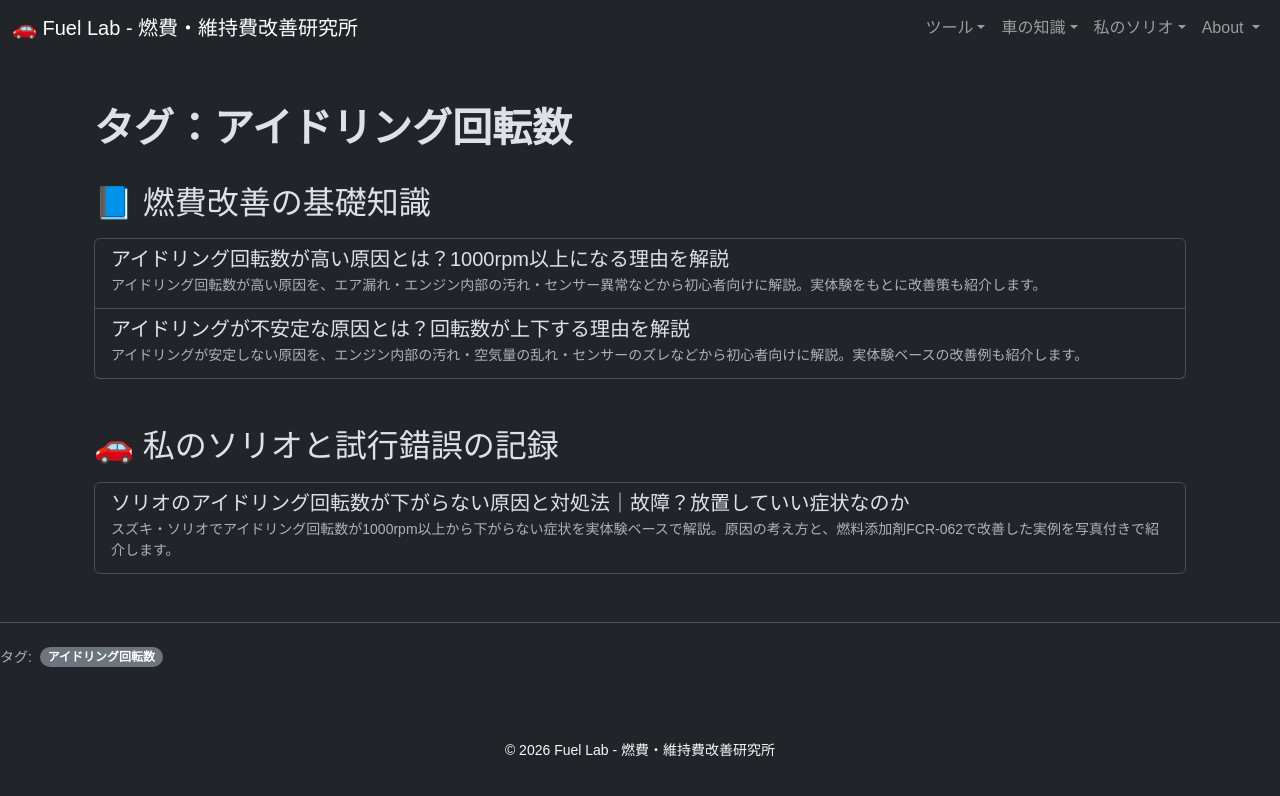
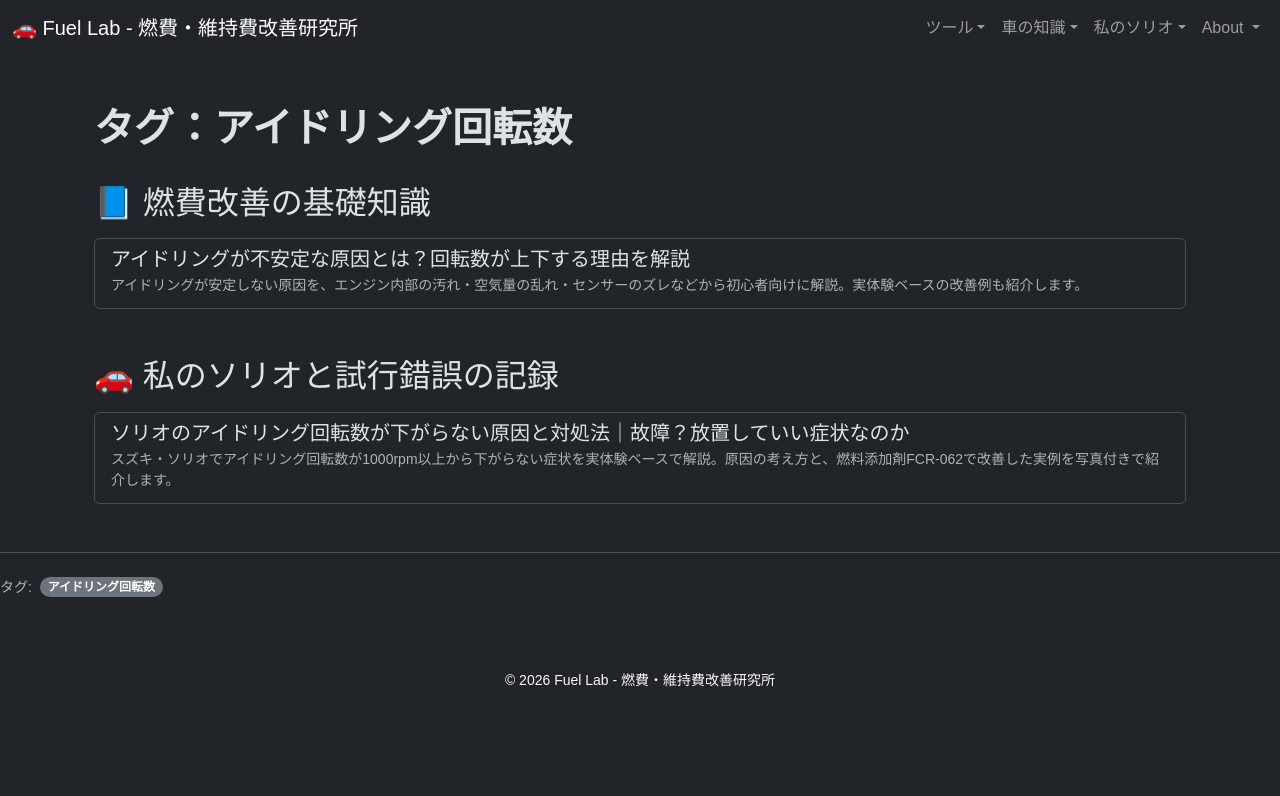
Before and after one commit to funyapar-org/fuel-lab, a Jekyll site: the page built from _tags/アイドリング回転数.md, in a window 1280 px wide. Shown: the top 796 px of the page. Built offline with Jekyll 4.4.1, drawn with Linux system fonts in a browser that asks for light colours.

Commit message:
idle-high.md を更新

```diff
--- a/_knowledge/idle-high.md
+++ b/_knowledge/idle-high.md
@@ -4,10 +4,10 @@ nav_title: アイドリング回転数が高い原因とは？
 title: アイドリング回転数が高い原因とは？1000rpm以上になる理由を解説
 description: アイドリング回転数が高い原因を、エア漏れ・エンジン内部の汚れ・センサー異常などから初心者向けに解説。実体験をもとに改善策も紹介します。
 tags:
-  - アイドリング回転数
-  - トラブル
-  - メンテナンス
-  - エンジンの汚れ
+  - idling-rpm
+  - trouble
+  - maintenance
+  - engine-dirt
 ---
 
 <div class="container my-5">
```
